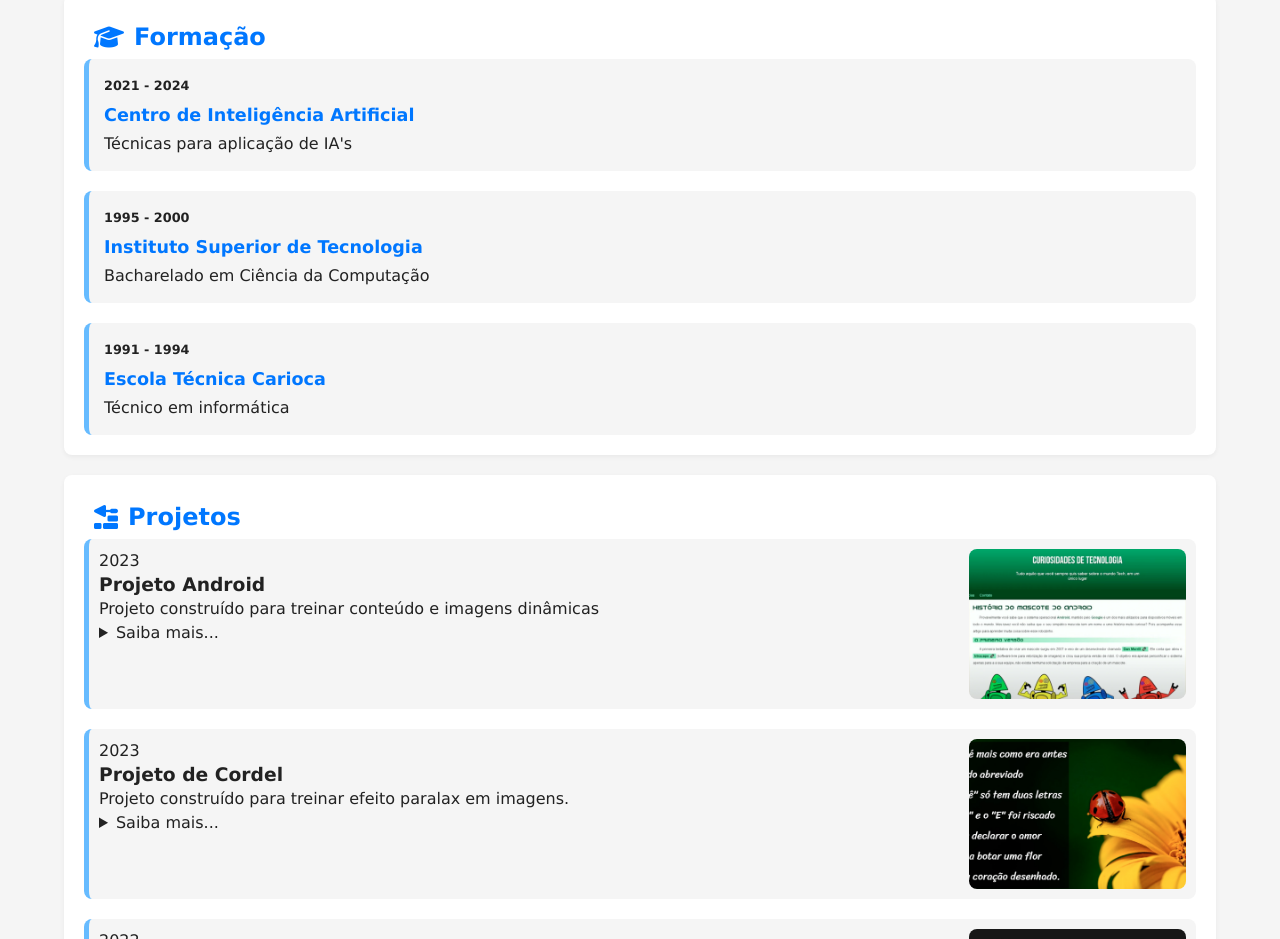
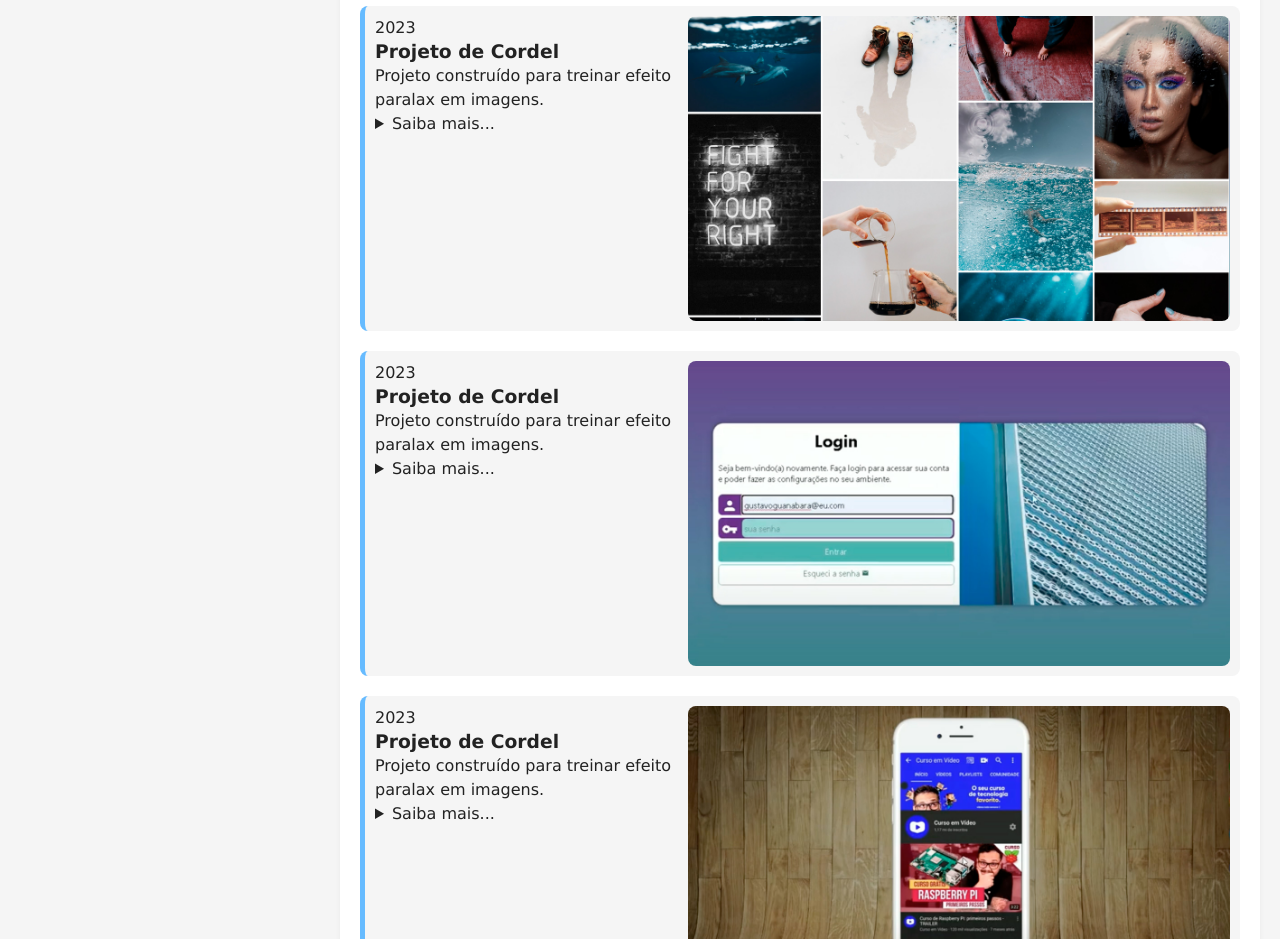
Before and after one commit to CAFE2l/portfolio_guanabara, a React (Vite) app: page / in a window 1280 px wide. Shown: the part 1433-2372 px from the top of the page. Built offline with nearby package versions, Linux system fonts and the light colour scheme.

Commit message:
big screens gets responsive

```diff
--- a/src/App.css
+++ b/src/App.css
@@ -258,24 +258,36 @@ article h2 {
 
 /* Responsividade e Layout do Projeto */
 @media screen and (min-width: 768px) {
-  .skill-container {
-    grid-template-columns: 1fr 1fr;
+  main{
+    grid-template-columns: auto 300px 1fr auto;
   }
 
-  #projeto-container .projeto {
-    flex-direction: row-reverse;
-    justify-content: space-between;
+  section#ficha{
+    grid-column: 2/3;
+    height: fit-content;
+    position: sticky;
+    top: 65px;
+
   }
 
-  #projeto-container .projeto-info {
-    max-width: 75%;
+  section#detalhes{
+    grid-column: 3/4;
   }
 
-  #projeto-container .foto {
-    aspect-ratio: 1/1;
-    max-width: 20%;
-    max-height: 150px;
+  #projeto-container .projeto{
+      flex-direction: row-reverse;
+      justify-content: space-between;
   }
+
+  #projeto-container .projeto-info{
+    max-width: 80%;
+
+    }
+
+
+ .skill-container{
+  grid-template-columns: 1fr 1fr;
+ }
 }
 
 footer {
--- a/src/App.tsx
+++ b/src/App.tsx
@@ -232,6 +232,47 @@ function App() {
                 </div>
               </div>
 
+                <div className="projeto">
+                <img src="/imagens/projeto-04-links.jpg" alt="Projeto Cordel" className="foto" />
+                <div className="projeto-info">
+                  <p className="periodo">2023</p>
+                  <h3 className="titulo">Projeto de Cordel</h3>
+                  <p>Projeto construído para treinar efeito paralax em imagens.</p>
+                  <details className="descricao">
+                    <summary>Saiba mais...</summary>
+                    <p>Lorem, ipsum dolor sit amet consectetur adipisicing elit.</p>
+                  </details>
+                </div>
+              </div>
+
+              <div className="projeto">
+                <img src="/imagens/projeto-05-login.jpg" alt="Projeto Cordel" className="foto" />
+                <div className="projeto-info">
+                  <p className="periodo">2023</p>
+                  <h3 className="titulo">Projeto de Cordel</h3>
+                  <p>Projeto construído para treinar efeito paralax em imagens.</p>
+                  <details className="descricao">
+                    <summary>Saiba mais...</summary>
+                    <p>Lorem, ipsum dolor sit amet consectetur adipisicing elit.</p>
+                  </details>
+                </div>
+              </div>
+
+
+
+                <div className="projeto">
+                <img src="/imagens/projeto-06-album.jpg" alt="Projeto Cordel" className="foto" />
+                <div className="projeto-info">
+                  <p className="periodo">2023</p>
+                  <h3 className="titulo">Projeto de Cordel</h3>
+                  <p>Projeto construído para treinar efeito paralax em imagens.</p>
+                  <details className="descricao">
+                    <summary>Saiba mais...</summary>
+                    <p>Lorem, ipsum dolor sit amet consectetur adipisicing elit.</p>
+                  </details>
+                </div>
+              </div>
+
             </div>
           </article>
         </section>
```
